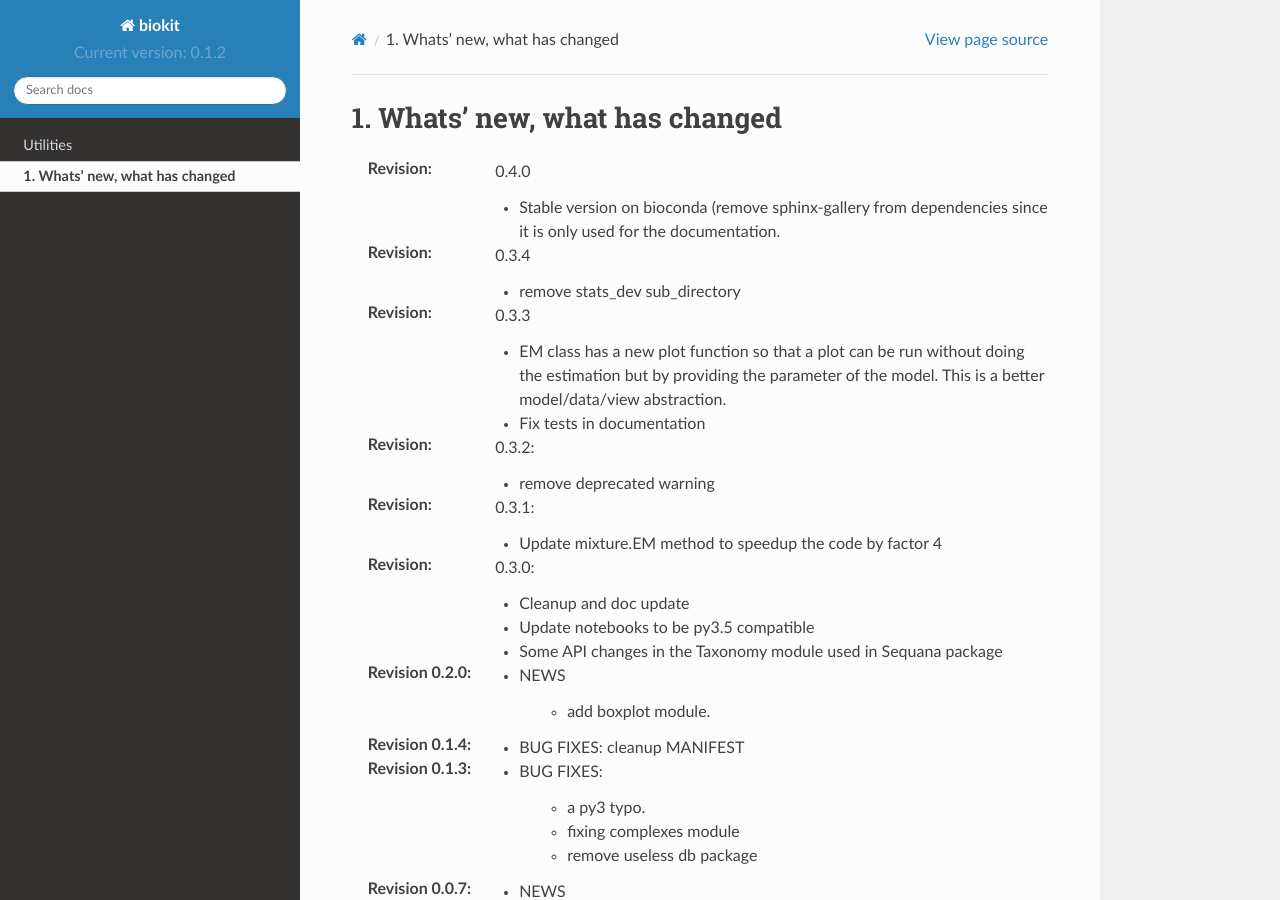
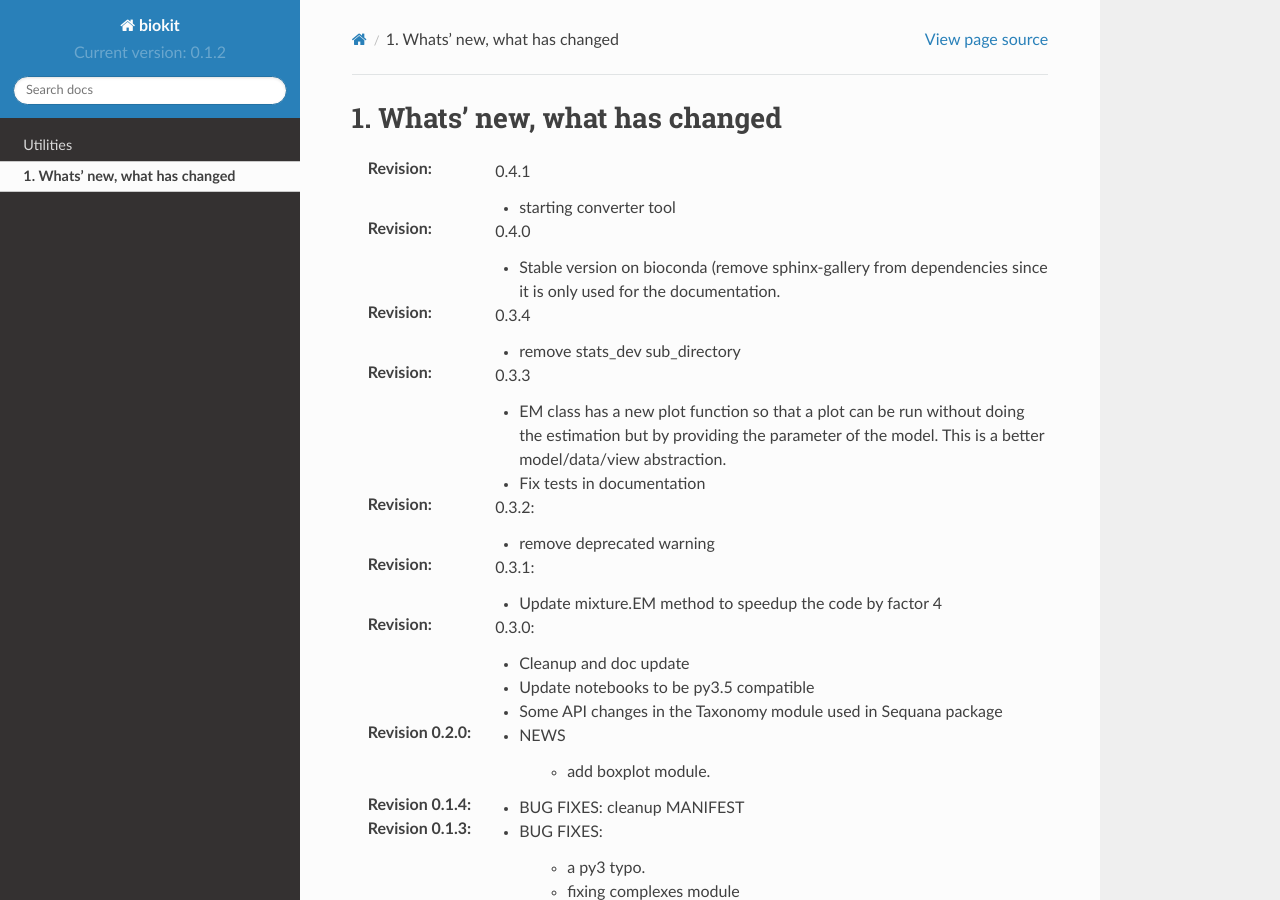
Before and after one commit to biokit/biokit, a Sphinx documentation site: the page built from doc/ChangeLog.rst, in a window 1280 px wide and 900 px high. Built offline with Sphinx 7.4.7 and the Read the Docs theme 2.0.0, drawn with Linux system fonts in a browser that asks for light colours; formulas are drawn with MathJax 3; pages that are not in the unit, such as notebooks, are missing from menus.

Commit message:
update changelog

```diff
--- a/doc/ChangeLog.rst
+++ b/doc/ChangeLog.rst
@@ -1,5 +1,9 @@
 Whats' new, what has changed
 ================================
+
+:Revision: 0.4.1
+
+    * starting converter tool
 
 :Revision: 0.4.0
 
```
